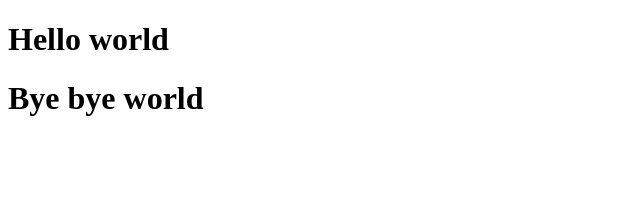
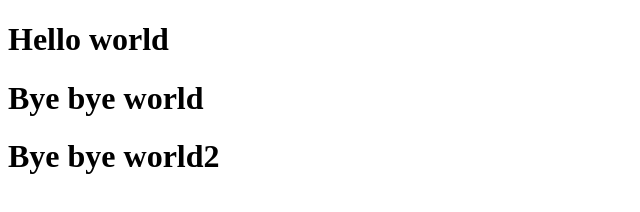
Before and after one commit to joriolroca/test-git, a plain HTML site: page index.html in a window 1280 px wide. Shown: the whole page, without its empty margins (0-640 px from the left). Drawn offline with Linux system fonts and the light colour scheme.

Commit message:
quart commit

```diff
--- a/index.html
+++ b/index.html
@@ -8,5 +8,6 @@
 <body>
     <h1>Hello world</h1>
     <h1>Bye bye world</h1>
+    <h1>Bye bye world2</h1>
 </body>
 </html>
```
